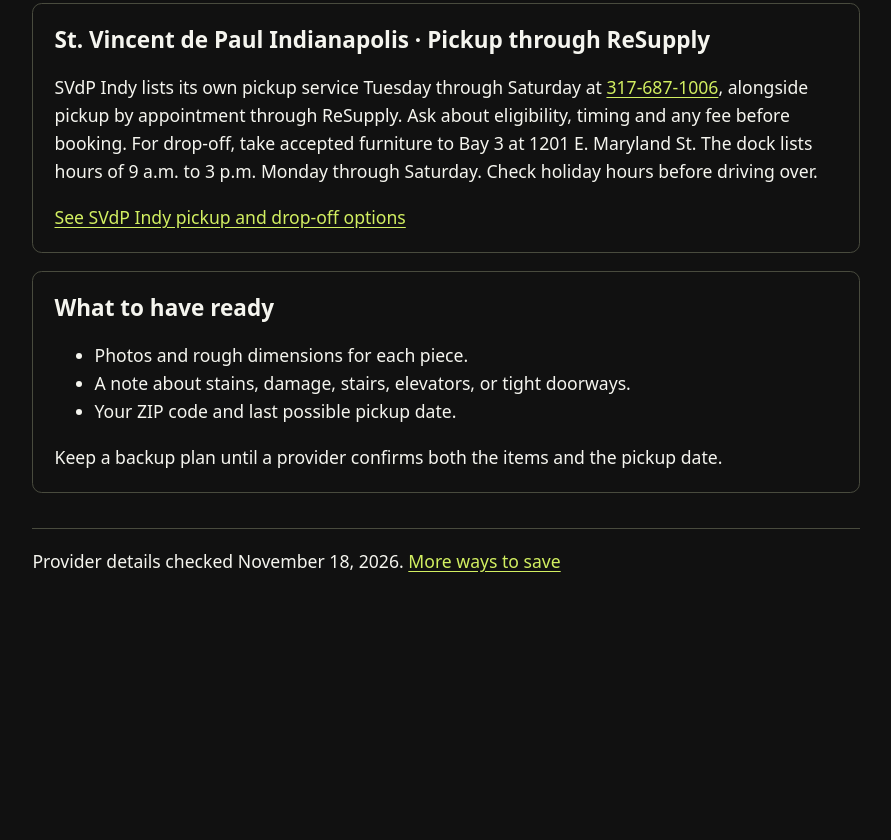
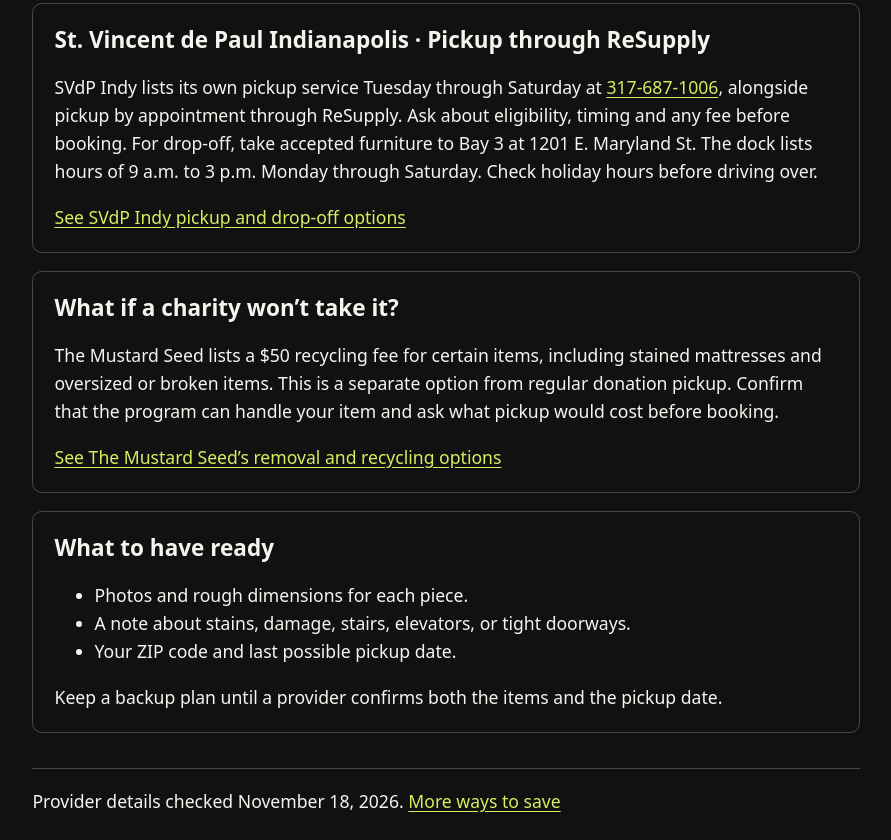
Before and after one commit to mattpom/brokemodelife-new, a plain HTML site: page indianapolis-furniture-donation-pickup.html in a window 1280 px wide. Shown: the part 874-1714 px from the top of the page, without its empty margins (194-1085 px from the left). Before the commit the page ends 1474 px from the top, so only its background shows below. Drawn offline with Linux system fonts and the light colour scheme.

Commit message:
Add Indianapolis furniture recycling fallback

```diff
--- a/indianapolis-furniture-donation-pickup.html
+++ b/indianapolis-furniture-donation-pickup.html
@@ -45,6 +45,11 @@ footer { border-top: 1px solid #494b3e; margin-top: 2rem; padding-top: 1rem; }
 <p><a href="https://www.svdpindy.org/locations-hours/">See SVdP Indy pickup and drop-off options</a></p>
 </section>
 <section>
+<h2>What if a charity won’t take it?</h2>
+<p>The Mustard Seed lists a $50 recycling fee for certain items, including stained mattresses and oversized or broken items. This is a separate option from regular donation pickup. Confirm that the program can handle your item and ask what pickup would cost before booking.</p>
+<p><a href="https://mustardseedindy.org/new-page-1">See The Mustard Seed’s removal and recycling options</a></p>
+</section>
+<section>
 <h2>What to have ready</h2>
 <ul><li>Photos and rough dimensions for each piece.</li><li>A note about stains, damage, stairs, elevators, or tight doorways.</li><li>Your ZIP code and last possible pickup date.</li></ul>
 <p>Keep a backup plan until a provider confirms both the items and the pickup date.</p>
```
